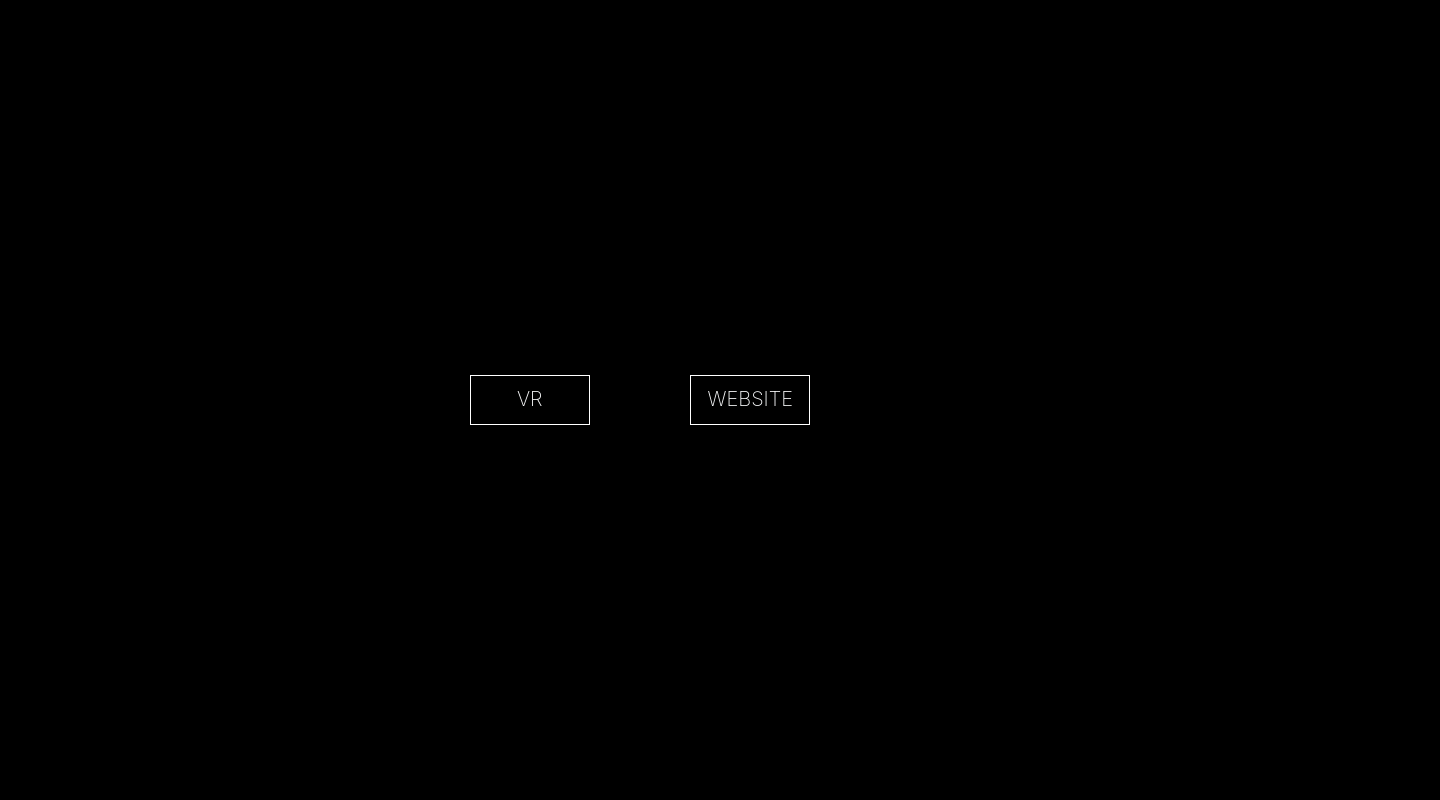
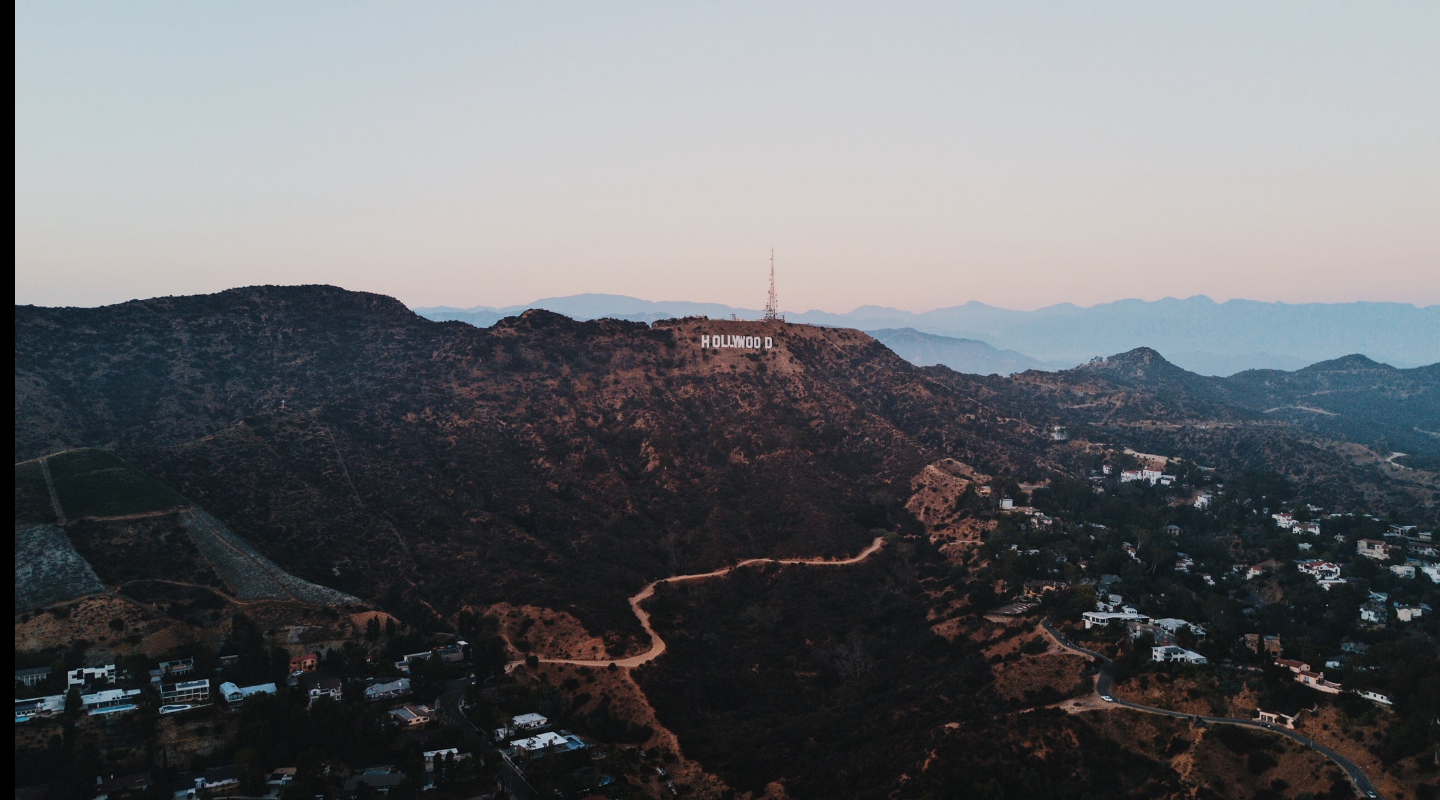
Before and after one commit to sdhanson/sdhanson.github.io, a website: page index.html in a window 1280 px wide. Shown: the whole page, 1440 px wide, since content can reach past the window. Drawn offline with nearby package versions, Linux system fonts and the light colour scheme.

Commit message:
clear :alien:

```diff
--- a/index.html
+++ b/index.html
@@ -14,10 +14,7 @@
 </head>
 <body id="enter-color">
 <div class="container-fluid d-flex" id="enter-screen">
-    <div class="text-center align-self-center w-100">
-        <a type="role" class="col m-5 enter-btn rounded-0 btn btn-outline-light btn-lg" href="/vr.html">VR</a>
-        <a type="role" class="col m-5 enter-btn rounded-0 btn btn-outline-light btn-lg" href="/home.html">WEBSITE</a>
-    </div>
+    <img title="Enlarged View" src="/public/images/hollywood.jpeg">
 </div>
 
 <!-- Bootstrap & Dependencies (JQuery & Popper) -->
```
Also changed, not shown: 3 other files.
